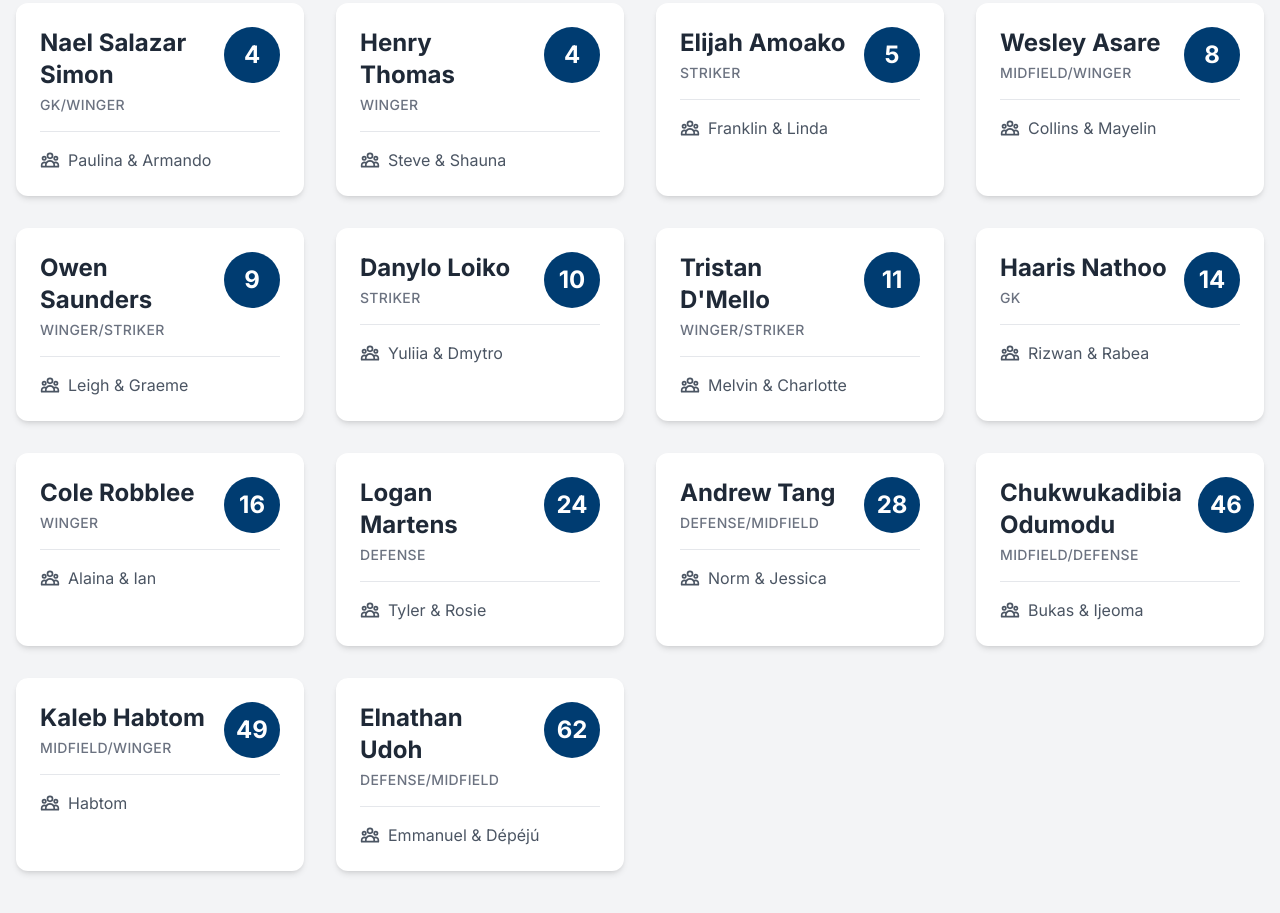
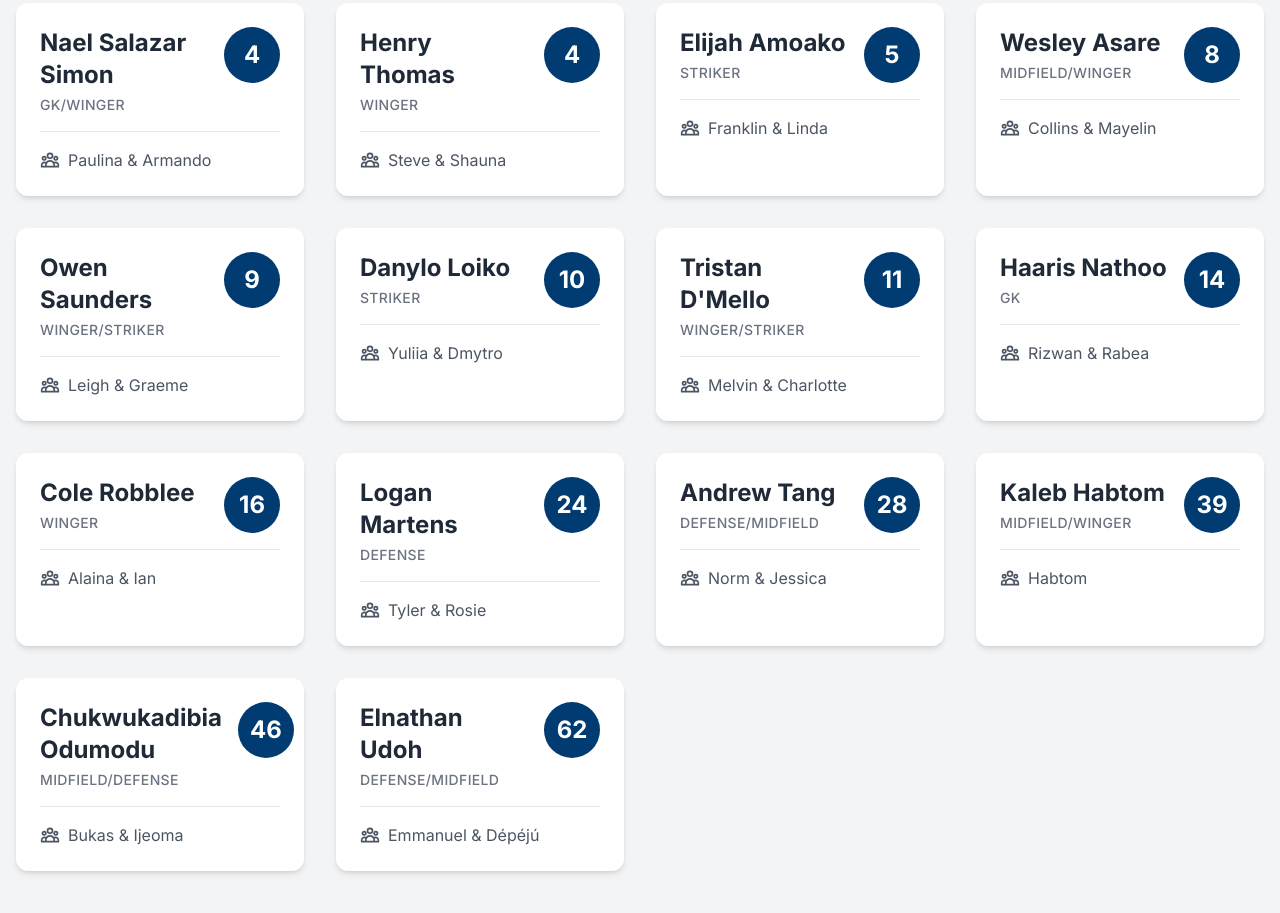
Before and after one commit to Whodathunkit/Rockies-FC14-Roster, a plain HTML site: page index.html in a window 1280 px wide. Shown: the part 337-1250 px from the top of the page. Drawn offline with nearby package versions, Linux system fonts and the light colour scheme.

Commit message:
Update index.html

```diff
--- a/index.html
+++ b/index.html
@@ -43,7 +43,7 @@
 24,Logan Martens,Tyler,Rosie,Defense
 28,Andrew Tang,Norm,Jessica,Defense/Midfield
 46,Chukwukadibia Odumodu,Bukas,Ijeoma,Midfield/Defense
-49,Kaleb Habtom,Habtom,,Midfield/Winger
+39,Kaleb Habtom,Habtom,,Midfield/Winger
 62,Elnathan Udoh,Emmanuel,Dépéjú,Defense/Midfield
 4,Henry Thomas,Steve,Shauna,Winger
 10,Danylo Loiko,Yuliia,Dmytro,Striker
```
